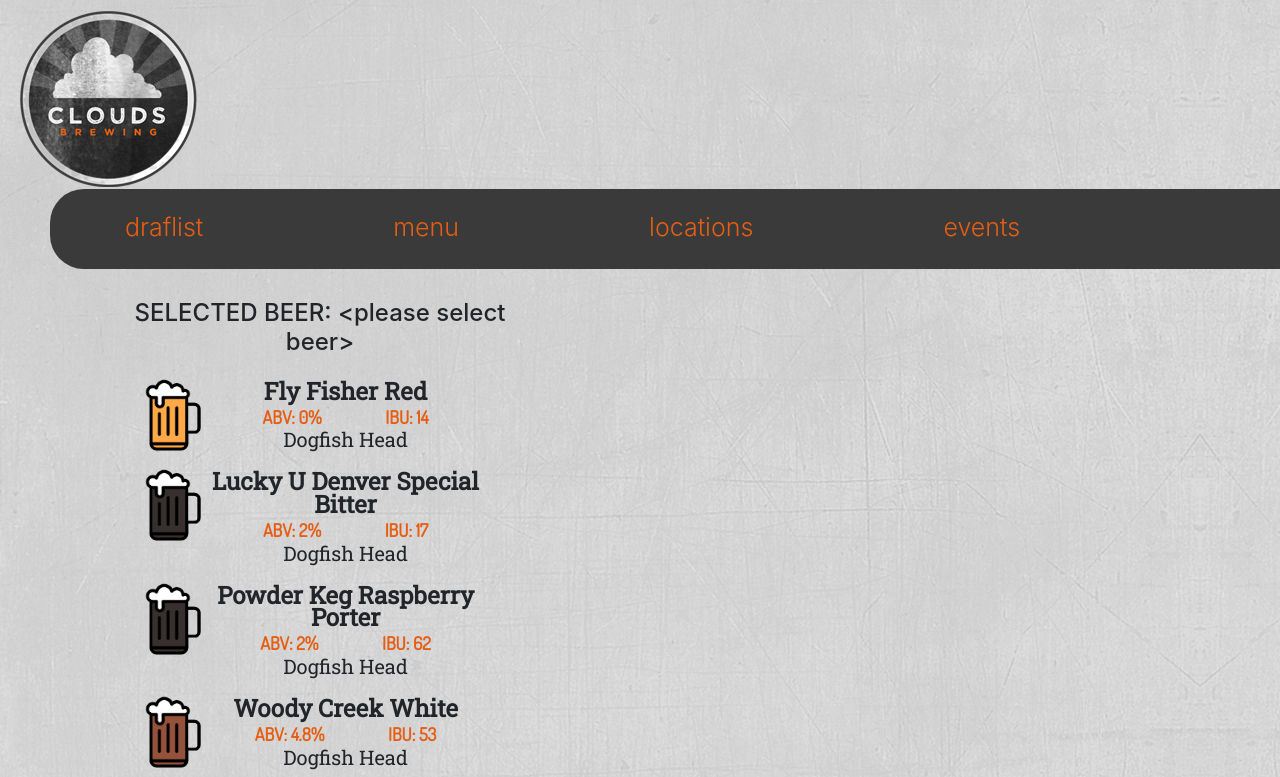
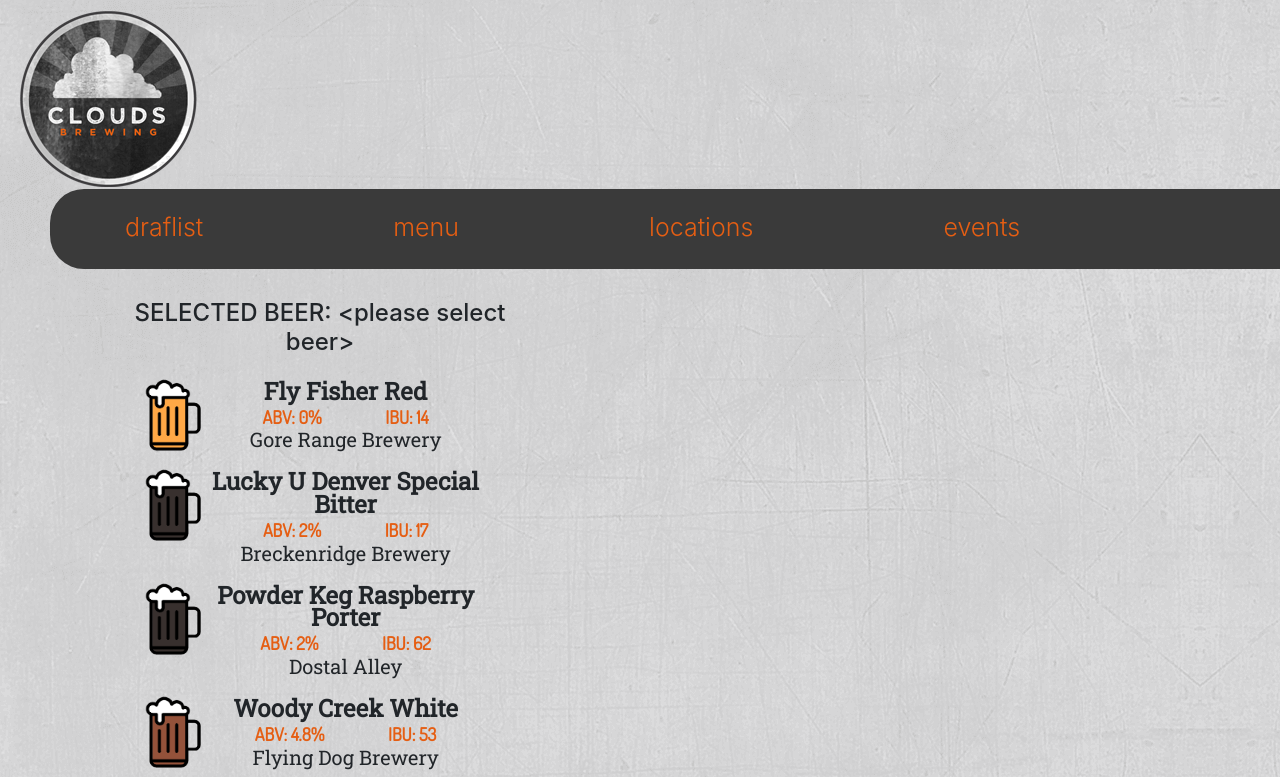
Before and after one commit to Cplacke/draftlink, a React (Create React App) app: page / in a window 1280 px wide. Shown: the top 777 px of the page. Built offline with nearby package versions, Linux system fonts and the light colour scheme; no server answers; a web font is replaced by a local one.

Commit message:
marcus'house

```diff
--- a/src/components/Beer/Beer.js
+++ b/src/components/Beer/Beer.js
@@ -42,8 +42,8 @@
             <p className='abv'>ABV: {this.props.beer.abv} </p>
             <p className='ibu'>IBU: {this.props.beer.ibu}</p>
           </div>
-          <p className='brewery'>Dogfish Head</p>
-          {/* <p className='brewery'>{this.props.beer.brewery}</p> */}
+          {/* <p className='brewery'>Dogfish Head</p> */}
+          <p className='brewery'>{this.props.beer.brewery}</p>
         </div>
         { this._showDescription() }
       </a>
```
